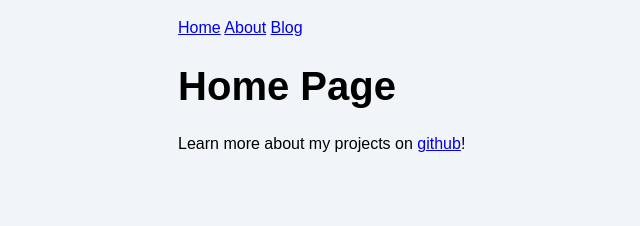
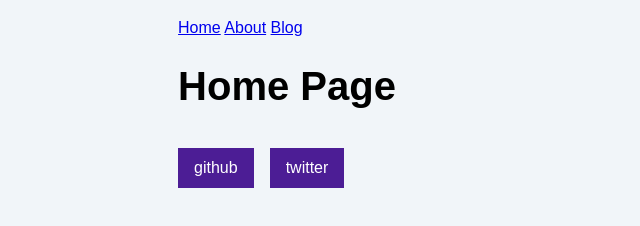
Before and after one commit to lemux-one/lemux-one.github.io, an Astro site: page / in a window 1280 px wide. Shown: the whole page, without its empty margins (122-762 px from the left). Built offline with nearby package versions, Linux system fonts and the light colour scheme; Astro itself is replaced by a stand-in of ours.

Commit message:
feat: improve Footer with Social component

```diff
--- a/src/components/Footer.astro
+++ b/src/components/Footer.astro
@@ -1,12 +1,23 @@
 ---
-const platform = "github";
-const username = "lemux-one";
+import Social from "../components/Social.astro";
+const socialInfo = [
+  { platform: "github", username: "lemux-one" },
+  { platform: "twitter", username: "lemux_one" },
+];
 ---
 
+<style>
+  footer {
+    display: flex;
+    gap: 1rem;
+    margin-top: 2rem;
+  }
+</style>
+
 <footer>
-  <p>
-    Learn more about my projects on <a
-      href={`https://www.${platform}.com/${username}`}>{platform}</a
-    >!
-  </p>
+  {
+    socialInfo.map((item) => {
+      return <Social platform={item.platform} username={item.username} />;
+    })
+  }
 </footer>
--- /dev/null
+++ b/src/components/Social.astro
@@ -0,0 +1,14 @@
+---
+const { platform, username } = Astro.props;
+---
+
+<a href={`https://www.${platform}.com/${username}`}>{platform}</a>
+
+<style>
+  a {
+    padding: 0.5rem 1rem;
+    color: white;
+    background-color: #4c1d95;
+    text-decoration: none;
+  }
+</style>
```
